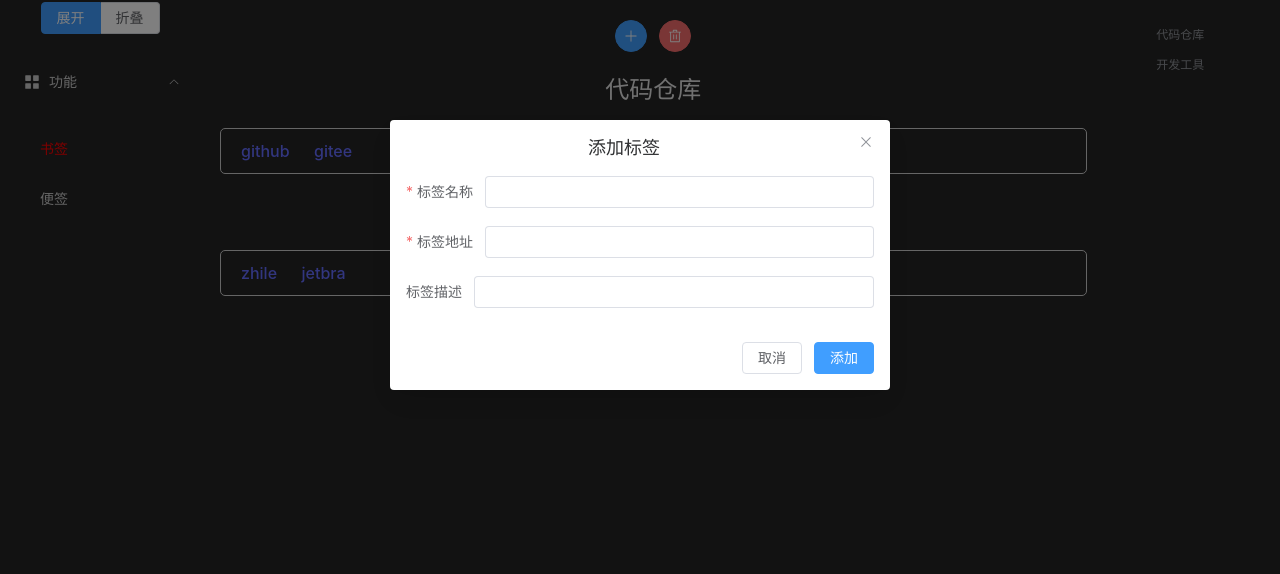
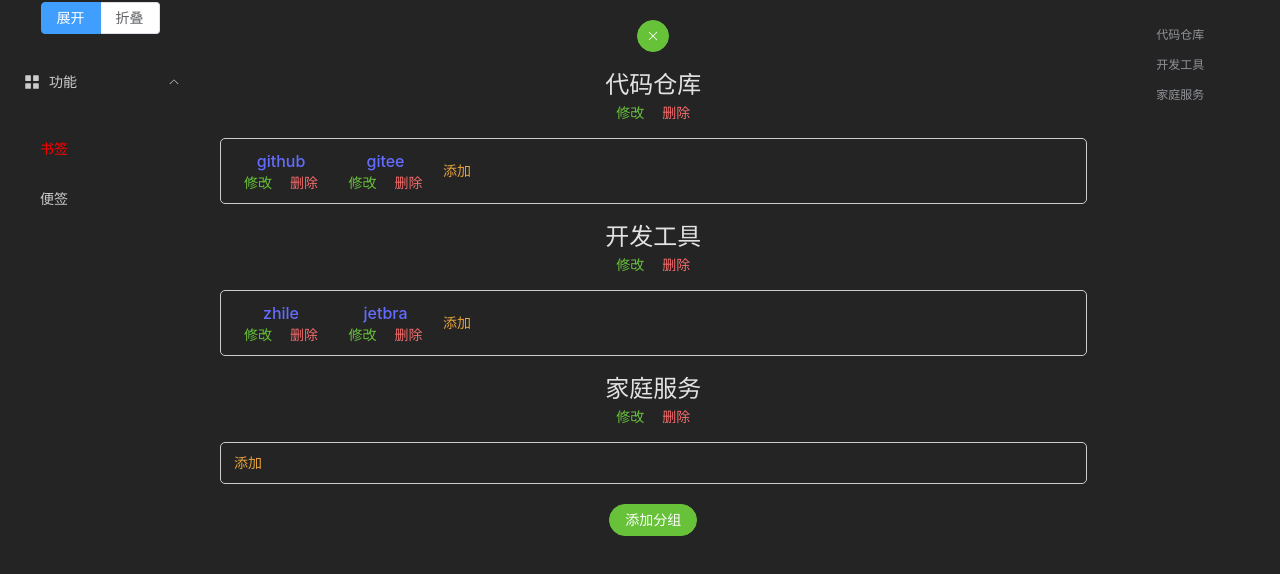
Before and after one commit to zhangzhichaolove/note, a Vue app: page / in a window 1280 px wide. Both pictures are taken after a click on the button 631 px from the left and 36 px from the top of the page. Shown: the top 574 px of the page. Built offline with nearby package versions, Linux system fonts and the light colour scheme.

Commit message:
update mark page ui.

```diff
--- a/src/views/BookMark.vue
+++ b/src/views/BookMark.vue
@@ -6,47 +6,105 @@ import {
   FormInstance,
   DialogInstance,
 } from "element-plus";
-import { Plus, Close, Delete } from "@element-plus/icons-vue";
+import { Close, Edit } from "@element-plus/icons-vue";
 
 interface RuleForm {
+  id?: number;
   title: string;
   url: string;
   describe: string;
+  isEdit?: boolean;
+  classId?: number;
+  className?: string;
+}
+
+interface GroupRuleForm {
+  id?: number;
+  name: string;
+  isEdit?: boolean;
 }
 
 const isEdit = ref(false);
 const addMarkVisible = ref(false);
+const addGroupVisible = ref(false);
 
 const deleteMark = () => {
-  if (isEdit.value) {
   ElNotification({
     title: "通知",
     message: "删除成功",
     type: "success",
   });
-  }
-  isEdit.value = !isEdit.value;
 };
 
-const markModel = reactive({
+const markModel = reactive<RuleForm>({
   title: "",
   url: "",
   describe: "",
+  isEdit: false,
 });
 
-const ruleFormRef = ref<FormInstance>();
+const groupModel = reactive<GroupRuleForm>({
+  name: "",
+  isEdit: false,
+});
 
 const markRules = reactive<FormRules<RuleForm>>({
+  className: [{ required: true, message: "请输入分类名称", trigger: "blur" }],
   title: [{ required: true, message: "请输入书签名称", trigger: "blur" }],
   url: [{ required: true, message: "请输入书签网址", trigger: "blur" }],
   describe: [{ required: false, message: "请输入书签描述", trigger: "blur" }],
 });
+
+const groupRules = reactive<FormRules<GroupRuleForm>>({
+  name: [{ required: true, message: "请输入分组名称", trigger: "blur" }],
+});
+
+const ruleFormRef = ref<FormInstance>();
+const grouopFormRef = ref<FormInstance>();
+
+const markDialogRef = ref<DialogInstance>();
+const grouopDialogRef = ref<DialogInstance>();
+const addMark = (mark: any) => {
+  markModel.classId = mark.id;
+  markModel.className = mark.name;
+  addMarkVisible.value = true;
+};
+
+const editMark = (item: RuleForm, mark: any) => {
+  markModel.id = item.id;
+  markModel.title = item.title;
+  markModel.url = item.url;
+  markModel.describe = item.describe;
+  markModel.isEdit = true;
+  markModel.classId = mark.id;
+  markModel.className = mark.name;
+  addMarkVisible.value = true;
+};
+
+const editGroup = (item: GroupRuleForm) => {
+  groupModel.name = item.name;
+  groupModel.isEdit = true;
+  addGroupVisible.value = true;
+};
 
 const submitMark = async (formEl: FormInstance | undefined) => {
   if (!formEl) return;
   await formEl.validate((valid, fields) => {
     if (valid) {
       console.log("submit!");
+      if (markModel.isEdit) {
+        const md = marks.value
+          .find((it) => it.id === markModel.classId)
+          ?.maeks.find((it) => it.id === markModel.id);
+        if (md) {
+          md.title = markModel.title;
+        }
+      } else {
+        marks.value
+          .find((it) => it.id === markModel.classId)
+          ?.maeks.push({ ...markModel, id: Math.random() });
+      }
+      addMarkVisible.value = false;
     } else {
       console.log("error submit!", fields);
     }
@@ -57,18 +115,58 @@ const resetMark = (formEl: FormInstance | undefined) => {
   if (!formEl) return;
   if (!markDialogRef) return;
   formEl.resetFields();
+  markModel.title = "";
+  markModel.url = "";
+  markModel.describe = "";
+  markModel.isEdit = false;
+  markModel.classId = undefined;
+  markModel.className = undefined;
   addMarkVisible.value = false;
   setTimeout(() => {
     markDialogRef.value && markDialogRef.value.resetPosition();
   }, 200);
 };
 
-const markDialogRef = ref<DialogInstance>();
+const submitGroup = async (formEl: FormInstance | undefined) => {
+  if (!formEl) return;
+  await formEl.validate((valid, fields) => {
+    if (valid) {
+      console.log("submit!");
+      if (groupModel.isEdit) {
+        const md = marks.value.find((it) => it.id === groupModel.id);
+        if (md) {
+          md.name = groupModel.name;
+        }
+      } else {
+        marks.value.push({
+          id: Math.random(),
+          name: groupModel.name,
+          maeks: [],
+        });
+      }
+      addGroupVisible.value = false;
+    } else {
+      console.log("error submit!", fields);
+    }
+  });
+};
+
+const resetGroup = (formEl: FormInstance | undefined) => {
+  if (!formEl) return;
+  if (!grouopDialogRef) return;
+  formEl.resetFields();
+  groupModel.name = "";
+  groupModel.isEdit = false;
+  addGroupVisible.value = false;
+  setTimeout(() => {
+    grouopDialogRef.value && grouopDialogRef.value.resetPosition();
+  }, 200);
+};
 
 const marks = ref([
   {
     id: 1,
-    class: "代码仓库",
+    name: "代码仓库",
     maeks: [
       {
         id: 1,
@@ -86,7 +184,7 @@ const marks = ref([
   },
   {
     id: 2,
-    class: "开发工具",
+    name: "开发工具",
     maeks: [
       {
         id: 1,
@@ -102,6 +200,11 @@ const marks = ref([
       },
     ],
   },
+  {
+    id: 3,
+    name: "家庭服务",
+    maeks: [],
+  },
 ]);
 const change = (e: any, item: any) => {
   console.log(e, item);
@@ -113,46 +216,89 @@ const change = (e: any, item: any) => {
     <el-col :span="20">
       <div>
         <el-button
-          type="primary"
-          :icon="Plus"
-          circle
-          @click="addMarkVisible = true"
-        />
-        <el-button type="danger" :icon="Delete" circle @click="deleteMark" />
-        <el-button
           type="success"
           :icon="Close"
           circle
+          v-if="isEdit"
           @click="isEdit = !isEdit"
-          v-show="isEdit"
+        />
+        <el-button
+          type="primary"
+          :icon="Edit"
+          circle
+          v-else
+          @click="isEdit = !isEdit"
         />
       </div>
       <div v-for="mark in marks" :key="mark.id">
-        <h2 :id="mark.class">{{ mark.class }}</h2>
+        <div class="edit-container edit-title">
+          <span class="mark-title" :id="mark.name">{{ mark.name }}</span>
+          <div class="edit-btn-container">
+            <el-button
+              type="success"
+              link
+              @click="editGroup(mark)"
+              v-show="isEdit"
+              >修改</el-button
+            >
+            <el-button type="danger" link v-show="isEdit" @click="deleteMark"
+              >删除</el-button
+            >
+          </div>
+        </div>
         <div class="mark-list">
           <div v-for="item in mark.maeks" class="mark-item">
             <el-tooltip effect="dark" :content="item.describe" placement="top">
               <div class="mark-item-title">
+                <div class="edit-container">
                   <a :href="item.url" target="_blank">{{ item.title }}</a>
+                  <div class="edit-btn-container">
+                    <el-button
+                      type="success"
+                      link
+                      @click="editMark(item, mark)"
+                      v-show="isEdit"
+                      >修改</el-button
+                    >
+                    <el-button
+                      type="danger"
+                      link
+                      v-show="isEdit"
+                      @click="deleteMark"
+                      >删除</el-button
+                    >
+                  </div>
+                </div>
                 <el-checkbox
                   class="mark-item-checkbox"
                   label=""
                   :value="false"
-                  v-if="isEdit"
+                  v-if="false"
                   @change="change($event, item)"
                 />
               </div>
             </el-tooltip>
           </div>
+          <el-button type="warning" link @click="addMark(mark)" v-show="isEdit"
+            >添加</el-button
+          >
         </div>
       </div>
+      <el-button
+        class="add-group"
+        type="success"
+        v-show="isEdit"
+        round
+        @click="addGroupVisible = true"
+        >添加分组</el-button
+      >
     </el-col>
     <el-col :span="4">
       <div class="anchor-container">
         <el-anchor direction="vertical" type="default" :offset="0">
           <el-anchor-link
-            :href="`#${mark.class}`"
-            :title="mark.class"
+            :href="`#${mark.name}`"
+            :title="mark.name"
             v-for="mark in marks"
             :key="mark.id"
           />
@@ -163,12 +309,15 @@ const change = (e: any, item: any) => {
   <el-dialog
     ref="markDialogRef"
     v-model="addMarkVisible"
-    title="添加标签"
+    :title="markModel?.isEdit ? '修改标签' : '添加标签'"
     width="500"
     @close="resetMark(ruleFormRef)"
     draggable
   >
     <el-form :model="markModel" :rules="markRules" ref="ruleFormRef">
+      <el-form-item label="分类名称" prop="className">
+        <el-input v-model="markModel.className" autocomplete="off" disabled />
+      </el-form-item>
       <el-form-item label="标签名称" prop="title">
         <el-input v-model="markModel.title" autocomplete="off" />
       </el-form-item>
@@ -181,9 +330,31 @@ const change = (e: any, item: any) => {
     </el-form>
     <template #footer>
       <div class="dialog-footer">
-        <el-button @click="resetMark(ruleFormRef)">取消</el-button>
+        <el-button @click="addMarkVisible = false">取消</el-button>
         <el-button type="primary" @click="submitMark(ruleFormRef)">
-          添加
+          {{ markModel?.isEdit ? "修改" : "添加" }}
+        </el-button>
+      </div>
+    </template>
+  </el-dialog>
+  <el-dialog
+    ref="grouopDialogRef"
+    v-model="addGroupVisible"
+    :title="groupModel.isEdit ? '修改分组' : '添加分组'"
+    width="500"
+    @close="resetGroup(grouopFormRef)"
+    draggable
+  >
+    <el-form :model="groupModel" :rules="groupRules" ref="grouopFormRef">
+      <el-form-item label="分组名称" prop="name">
+        <el-input v-model="groupModel.name" autocomplete="off" />
+      </el-form-item>
+    </el-form>
+    <template #footer>
+      <div class="dialog-footer">
+        <el-button @click="addGroupVisible = false">取消</el-button>
+        <el-button type="primary" @click="submitGroup(grouopFormRef)">
+          {{ groupModel?.isEdit ? "修改" : "添加" }}
         </el-button>
       </div>
     </template>
@@ -219,4 +390,23 @@ const change = (e: any, item: any) => {
   width: fit-content;
   background-color: transparent;
 }
+.mark-title {
+  font-size: x-large;
+  font-weight: bold;
+}
+.edit-title {
+  margin: 15px 0;
+}
+.edit-container {
+  display: flex;
+  flex-direction: column;
+  align-items: center;
+}
+.edit-btn-container {
+  display: flex;
+  flex-direction: row;
+}
+.add-group {
+  margin-top: 20px;
+}
 </style>
```
Lines whose indentation alone changed are shown as unchanged.
